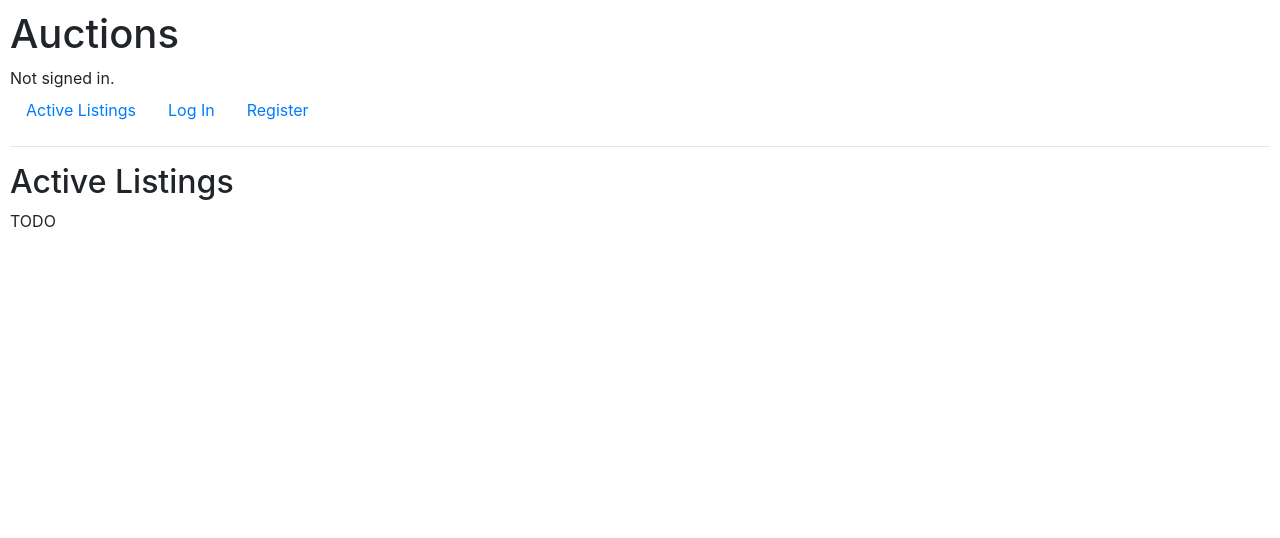
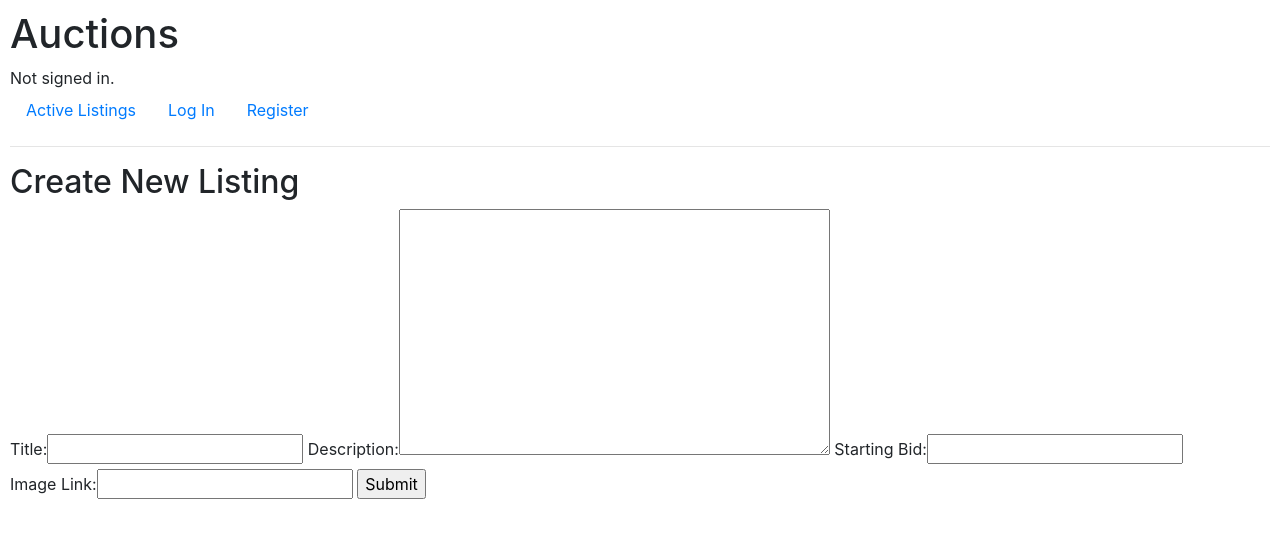
Before and after one commit to ithompson813/cs33week2, a Django app: page /create in a window 1280 px wide. Shown: the top 538 px of the page. Run offline with Django 3.2, Linux system fonts and the light colour scheme; some libraries are stand-ins or nearby versions.

Commit message:
added create/display listing

```diff
--- /dev/null
+++ b/commerce/auctions/templates/auctions/create.html
@@ -0,0 +1,14 @@
+{% extends "auctions/layout.html" %}
+
+{% block body %}
+    <h2>Create New Listing</h2>
+
+    <form action="{% url 'create' %}" method="POST">
+
+        {% csrf_token %}
+        {{form}}
+        <input type="submit">
+
+    </form>
+
+{% endblock %}
--- a/commerce/auctions/templates/auctions/index.html
+++ b/commerce/auctions/templates/auctions/index.html
@@ -3,5 +3,21 @@
 {% block body %}
     <h2>Active Listings</h2>
 
-    TODO
+    <ul>
+
+        {% for listing in listings %}
+        <li>
+            <h5> {{listing.title}} </h5>
+            <h6> {{listing.description}} </h6>
+            <h7> ${{listing.starting_bid}} </h7>
+            {% if listing.image %}
+            <div>
+                <img src={{listing.image}} width = "25%">
+            </div>
+            {% endif %}
+        </li>
+        {% endfor %}
+
+    </ul>
+
 {% endblock %}
--- a/commerce/auctions/views.py
+++ b/commerce/auctions/views.py
@@ -3,12 +3,17 @@ from django.db import IntegrityError
 from django.http import HttpResponse, HttpResponseRedirect
 from django.shortcuts import render
 from django.urls import reverse
+from django import forms
 
-from .models import User
+from .models import User, Listing
 
 
 def index(request):
-    return render(request, "auctions/index.html")
+    return render(request, "auctions/index.html", {
+
+        "listings": Listing.objects.all()
+
+    })
 
 
 def login_view(request):
@@ -69,5 +74,42 @@ def categories(request):
 def watchlist(request):
     return render(request, "auctions/index.html")
 
+
+# django form for creating a new listing
+class NewListingForm(forms.Form):
+    title = forms.CharField(label = "Title")
+    description = forms.CharField(widget=forms.Textarea, label = "Description")
+    starting_bid = forms.FloatField(label = "Starting Bid")
+    image = forms.CharField(label = "Image Link", required = False)
+
+
 def create(request):
-    return render(request, "auctions/index.html")
+
+    if request.method == "GET":
+        return render(request, "auctions/create.html", {
+
+            "form": NewListingForm()
+
+        })
+
+    elif request.method == "POST":
+
+        form = NewListingForm(request.POST)
+
+
+        if form.is_valid():
+
+            form_title = form.cleaned_data["title"]
+            form_description = form.cleaned_data["description"]
+            form_starting_bid = form.cleaned_data["starting_bid"]
+            form_image = form.cleaned_data["image"]
+
+            listing = Listing(title=form_title, description=form_description, starting_bid=form_starting_bid, image=form_image)
+            listing.save()
+
+            return HttpResponseRedirect(reverse("index"))
+
+        else:
+            return render(request, "auctions/create.html", {
+                "form": form
+            })
```
Also changed, not shown: commerce/auctions/models.py (+8 -1 lines), commerce/auctions/migrations/0002_bid_category_comment_listing.py (added), commerce/auctions/migrations/0003_alter_listing_image.py (added), commerce/db.sqlite3, 1 other file.
